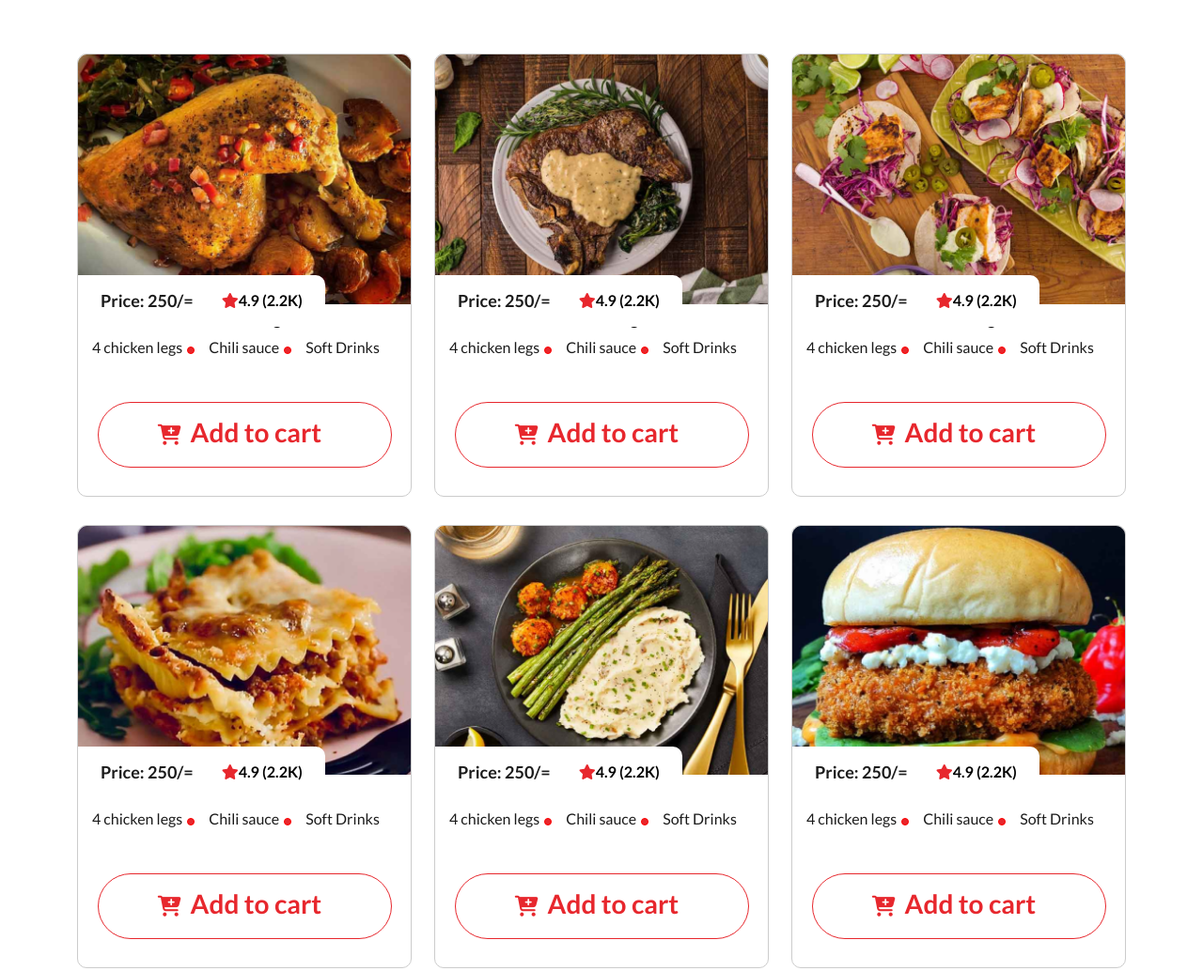
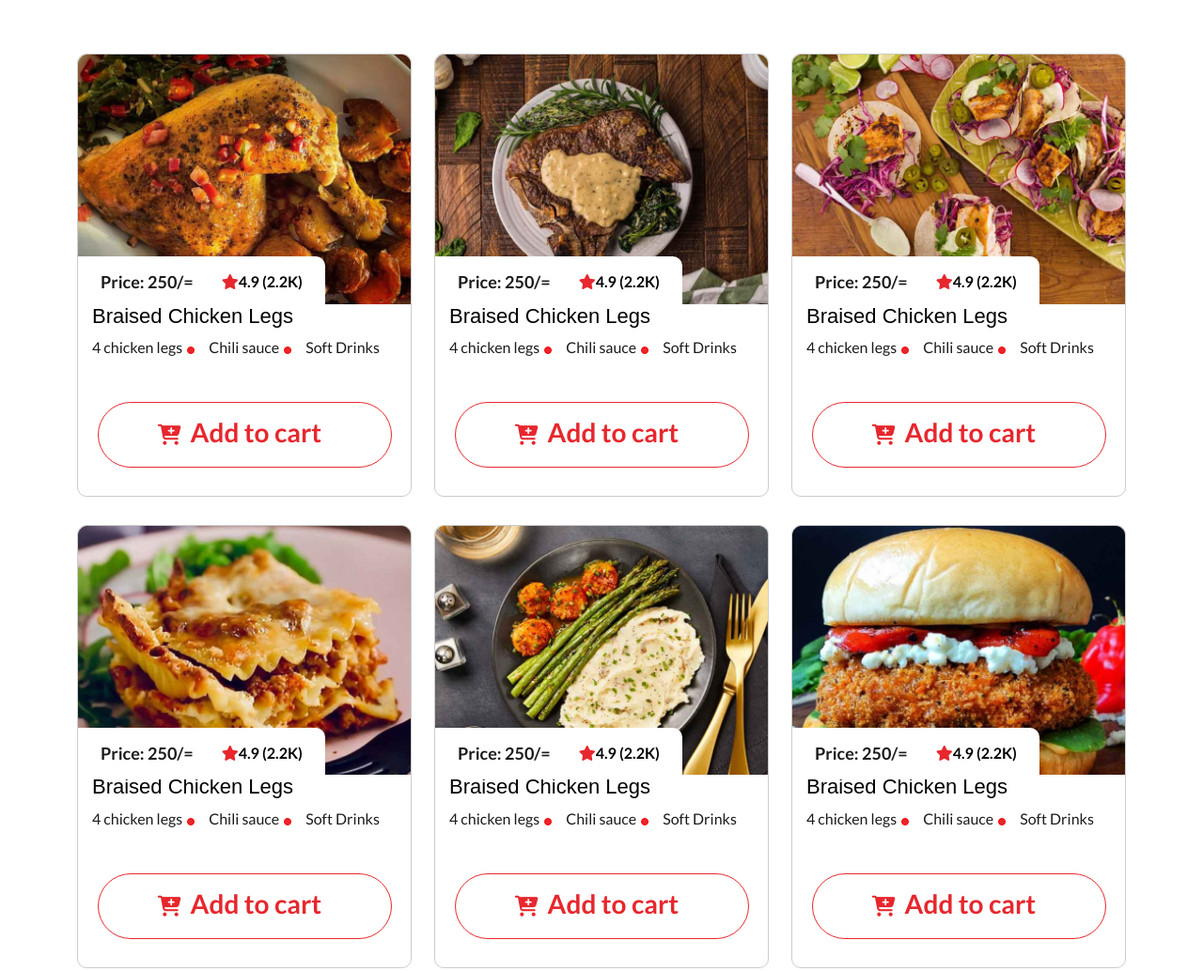
Before and after one commit to abu-sufian-24/restaurant-project, a plain HTML site: page index.html in a window 1280 px wide. Shown: the part 1588-2622 px from the top of the page at 94% size. Drawn offline with nearby package versions, Linux system fonts and the light colour scheme; a web font is replaced by a local one.

Commit message:
somthing edided

```diff
--- a/asset/css/style.css
+++ b/asset/css/style.css
@@ -505,7 +505,7 @@ input{
             height: 55px;
             position: absolute;
             left: 0;
-            bottom: 180px;
+            bottom: 200px;
             border-top-right-radius: 10px;
 
             strong{
```
